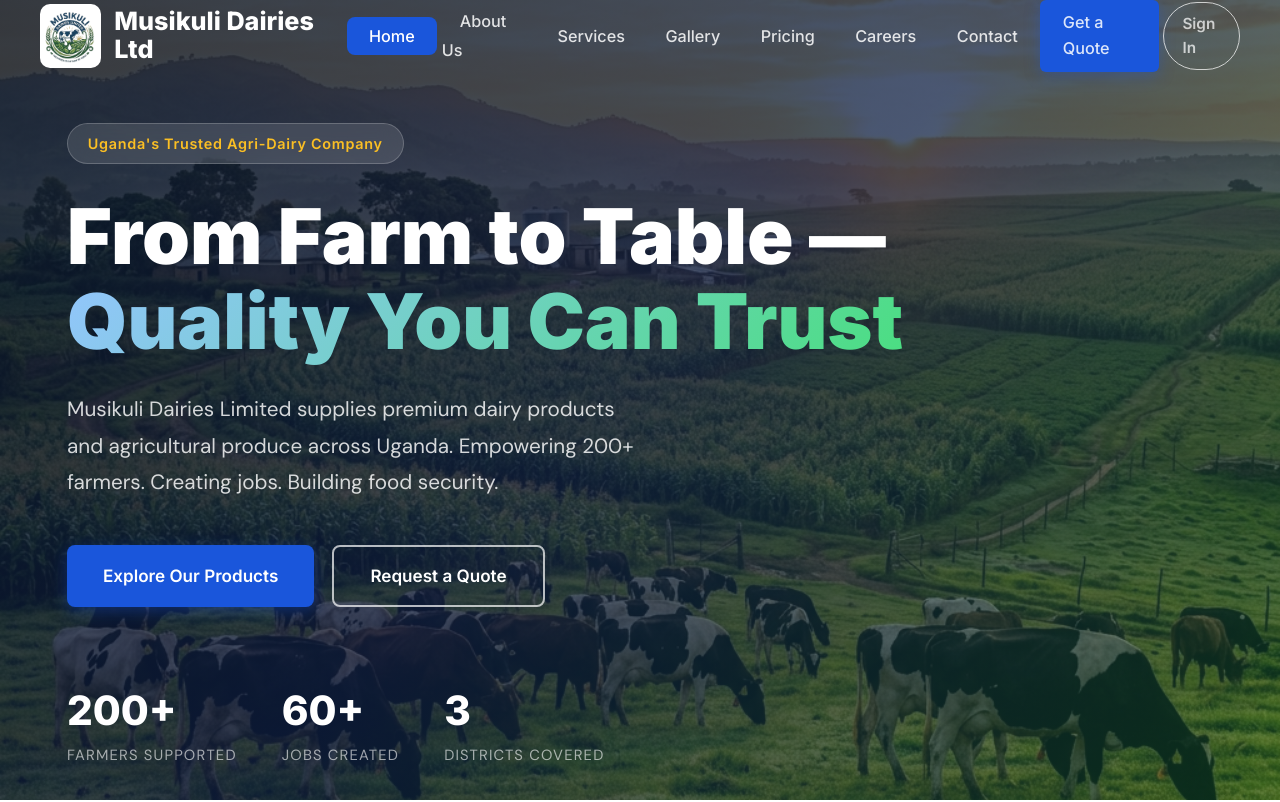
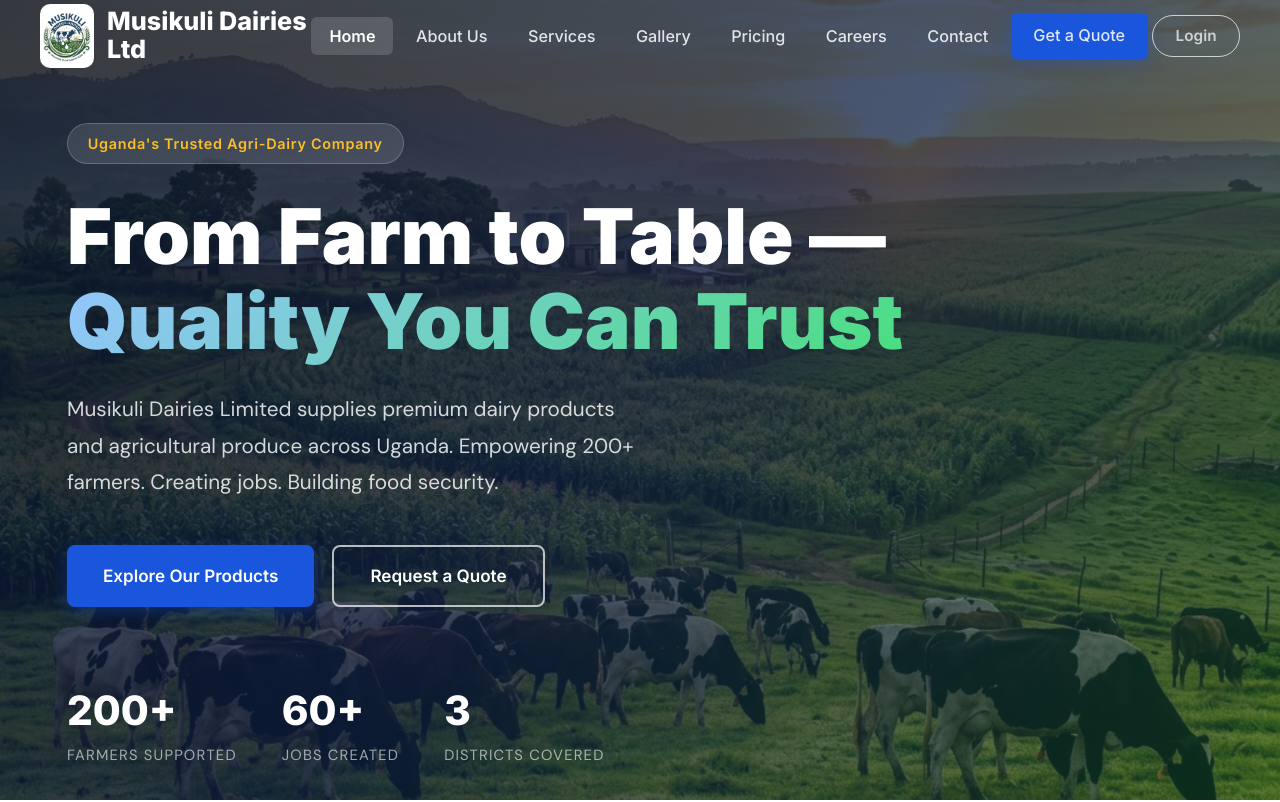
Before and after one commit to laptertechnologies-hue/MUSIKULI-DAIRIES-, a Next.js app: page / in a window 1280 px wide. Shown: the top 802 px of the page. Built offline with nearby package versions, Linux system fonts and the light colour scheme; no server answers.

Commit message:
fix: navbar UI layout wrapping and rename Sign In to Login

```diff
--- a/app/globals.css
+++ b/app/globals.css
@@ -149,6 +149,7 @@
   border: none;
   transition: all 0.25s ease;
   text-decoration: none;
+  white-space: nowrap;
 }
 
 .btn-primary {
@@ -280,6 +281,7 @@
   font-size: 0.9rem;
   color: var(--gray-700);
   transition: all 0.2s;
+  white-space: nowrap;
 }
 
 .navbar.transparent .navbar-links a {
@@ -294,6 +296,18 @@
 .navbar.transparent .navbar-links a:hover {
   color: var(--white);
   background: rgba(255,255,255,0.15);
+}
+
+.navbar-links a.active {
+  color: var(--blue-600) !important;
+  background: var(--blue-50);
+  font-weight: 600;
+}
+
+.navbar.transparent .navbar-links a.active {
+  color: var(--white) !important;
+  background: rgba(255,255,255,0.15);
+  font-weight: 600;
 }
 
 .navbar-cta {
@@ -323,7 +337,7 @@
 }
 
 /* Responsive adjustments */
-@media (max-width: 768px) {
+@media (max-width: 1024px) {
   .navbar-links {
     display: none;
   }
@@ -1747,13 +1761,12 @@
   .testimonials-grid { grid-template-columns: 1fr 1fr; }
   .footer-grid   { grid-template-columns: 1fr 1fr; }
   .stats-banner-grid { grid-template-columns: repeat(2, 1fr); }
+  .navbar-links { display: none; }
+  .navbar-mobile-btn { display: flex; }
 }
 
 @media (max-width: 768px) {
   :root { --section-pad: 3.5rem 1.25rem; }
-
-  .navbar-links { display: none; }
-  .navbar-mobile-btn { display: flex; }
 
   .hero-stats { gap: 1.5rem; }
 
--- a/components/Navbar.tsx
+++ b/components/Navbar.tsx
@@ -59,7 +59,7 @@
               <li key={l.href}>
                 <Link
                   href={l.href}
-                  className={pathname === l.href ? 'navbar-cta' : ''}
+                  className={pathname === l.href ? 'active' : ''}
                   aria-current={pathname === l.href ? 'page' : undefined}
                 >
                   {l.label}
@@ -67,7 +67,7 @@
               </li>
             ))}
             <li>
-              <Link href="/quote" className="btn btn-primary" style={{ padding: '0.55rem 1.25rem' }}>
+              <Link href="/quote" className="btn btn-primary" style={{ padding: '0.55rem 1.25rem', whiteSpace: 'nowrap' }}>
                 Get a Quote
               </Link>
             </li>
@@ -77,7 +77,7 @@
                 <div>
                   <button
                     onClick={() => setUserMenuOpen(!userMenuOpen)}
-                    style={{ display: 'flex', alignItems: 'center', gap: '0.5rem', background: 'rgba(255,255,255,0.15)', border: '1px solid rgba(255,255,255,0.3)', borderRadius: '100px', padding: '0.3rem 0.75rem 0.3rem 0.3rem', cursor: 'pointer', color: 'inherit' }}
+                    style={{ display: 'flex', alignItems: 'center', gap: '0.5rem', background: 'rgba(255,255,255,0.15)', border: '1px solid rgba(255,255,255,0.3)', borderRadius: '100px', padding: '0.3rem 0.75rem 0.3rem 0.3rem', cursor: 'pointer', color: 'inherit', whiteSpace: 'nowrap' }}
                   >
                     {session.user?.image ? (
                       <Image src={session.user.image} alt="Avatar" width={28} height={28} style={{ borderRadius: '50%' }} />
@@ -86,7 +86,7 @@
                         {session.user?.name?.[0]?.toUpperCase() || 'U'}
                       </div>
                     )}
-                    <span style={{ fontSize: '0.85rem', fontWeight: 600 }}>{session.user?.name?.split(' ')[0]}</span>
+                    <span style={{ fontSize: '0.85rem', fontWeight: 600, whiteSpace: 'nowrap' }}>{session.user?.name?.split(' ')[0]}</span>
                     <span style={{ fontSize: '0.7rem', opacity: 0.7 }}>▾</span>
                   </button>
                   {userMenuOpen && (
@@ -100,8 +100,8 @@
                   )}
                 </div>
               ) : (
-                <Link href="/login" style={{ display: 'flex', alignItems: 'center', gap: '0.4rem', padding: '0.45rem 1rem', border: '1px solid currentColor', borderRadius: '100px', fontSize: '0.85rem', fontWeight: 600, opacity: 0.85 }}>
-                  Sign In
+                <Link href="/login" style={{ display: 'flex', alignItems: 'center', gap: '0.4rem', padding: '0.45rem 1.25rem', border: '1px solid currentColor', borderRadius: '100px', fontSize: '0.85rem', fontWeight: 600, opacity: 0.85, whiteSpace: 'nowrap' }}>
+                  Login
                 </Link>
               )}
             </li>
@@ -173,7 +173,7 @@
           </div>
         ) : (
           <Link href="/login" className="btn btn-outline" style={{ marginTop: '0.5rem', justifyContent: 'center' }} onClick={() => setMenuOpen(false)}>
-            Sign In
+            Login
           </Link>
         )}
       </div>
```
